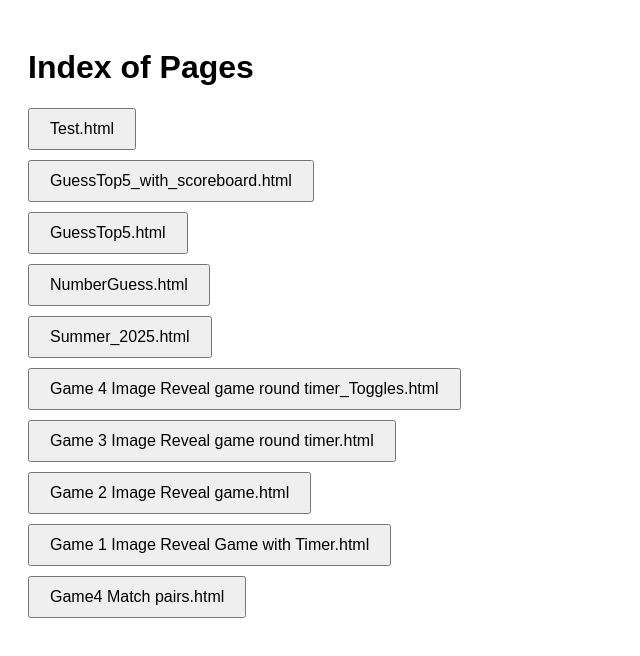
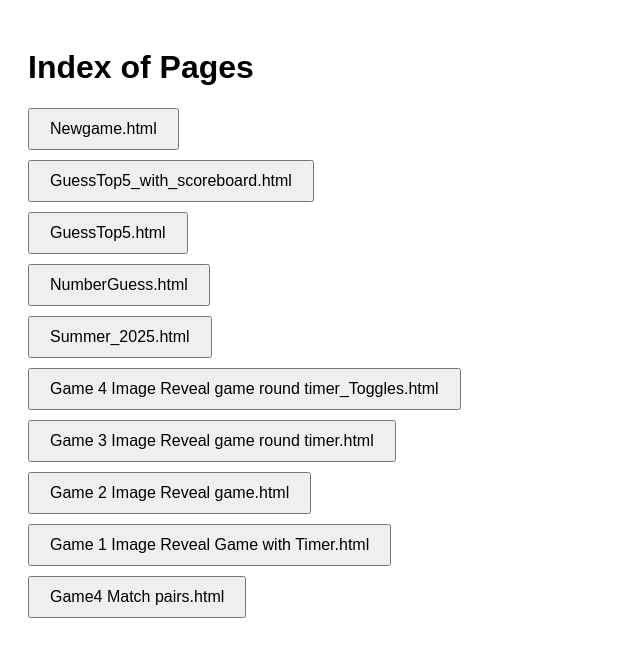
Before and after one commit to medasani456/Dailygames, a plain HTML site: page index.html in a window 1280 px wide. Shown: the whole page, without its empty margins (0-640 px from the left). Drawn offline with Linux system fonts and the light colour scheme.

Commit message:
Update index.html

```diff
--- a/index.html
+++ b/index.html
@@ -24,7 +24,7 @@
   <script>
     // List of 	(excluding index.html)
     const pages = [
-      "Test.html",
+      "Newgame.html",
       "GuessTop5_with_scoreboard.html",
       "GuessTop5.html",
 	  "NumberGuess.html",
```
